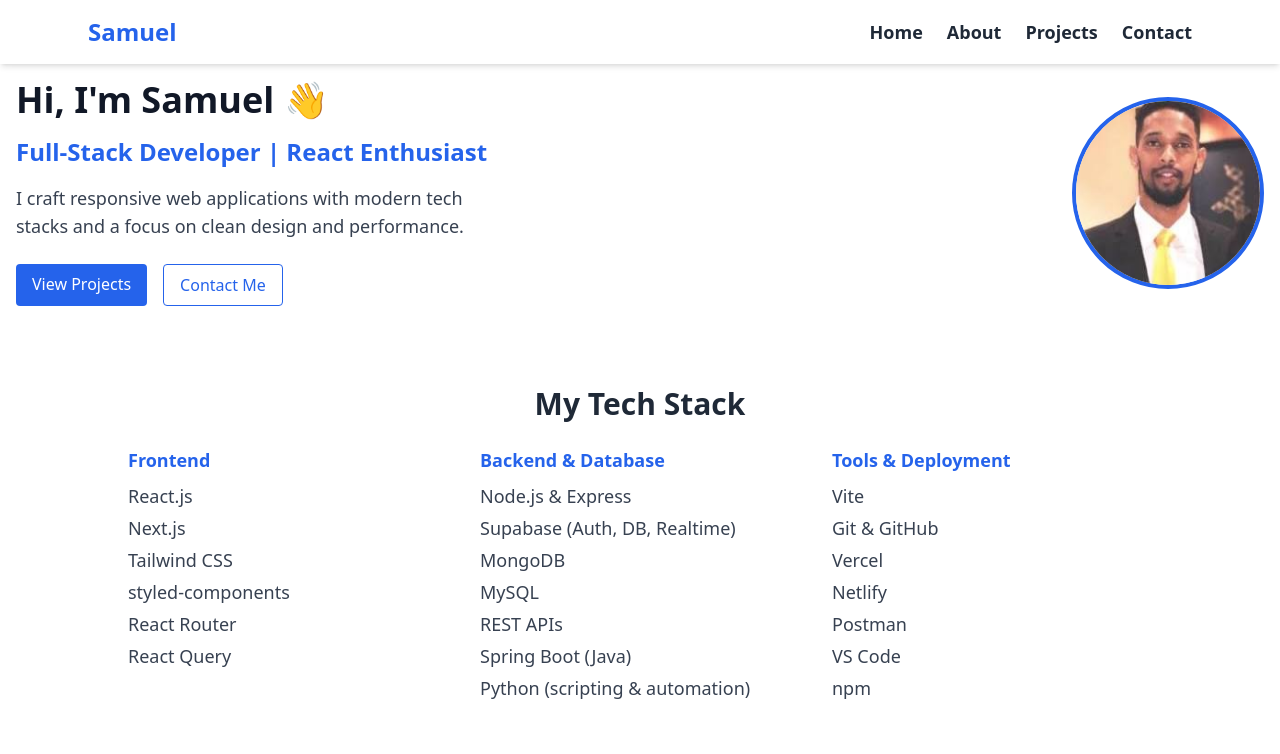
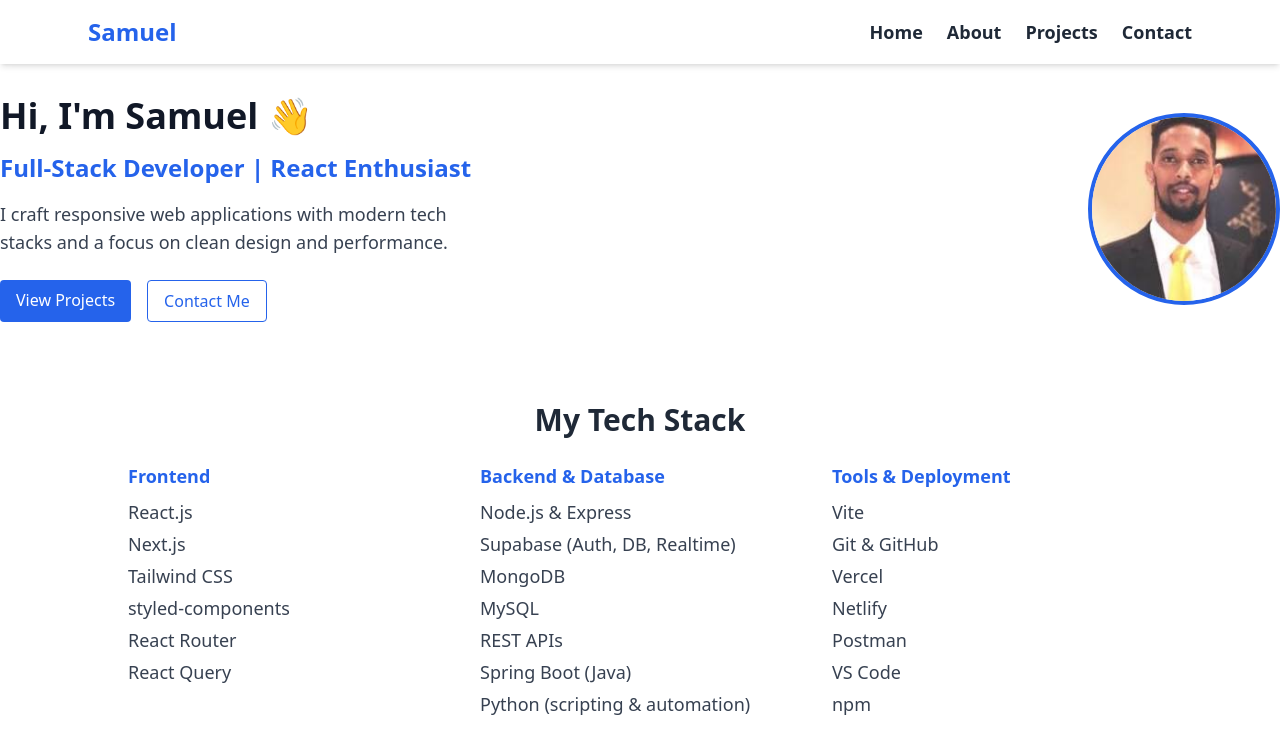
Before and after one commit to Samuel-Zehaie/about-me-portfolio, a React (Create React App) app: page / in a window 1280 px wide. Shown: the top 754 px of the page. Built offline with nearby package versions, Linux system fonts and the light colour scheme.

Commit message:
updating stable tailwind

```diff
--- a/package.json
+++ b/package.json
@@ -40,6 +40,6 @@
     ]
   },
   "devDependencies": {
-    "tailwindcss": "^3.4.17"
+    "tailwindcss": "^3.3.3"
   }
 }
--- a/src/App.js
+++ b/src/App.js
@@ -12,7 +12,7 @@ function App() {
       <BrowserRouter>
         <div className="bg-white text-gray-900 min-h-screen">
           <Navbar />
-          <main className="pt-20 px-4">
+          <main className="pt-20 sm:pt-24">
             <Routes>
               <Route path="/" element={<Home />} />
               <Route path="/projects" element={<Projects />} />
```
Also changed, not shown: 1 other file (tests, documents, lock files or other folders).
